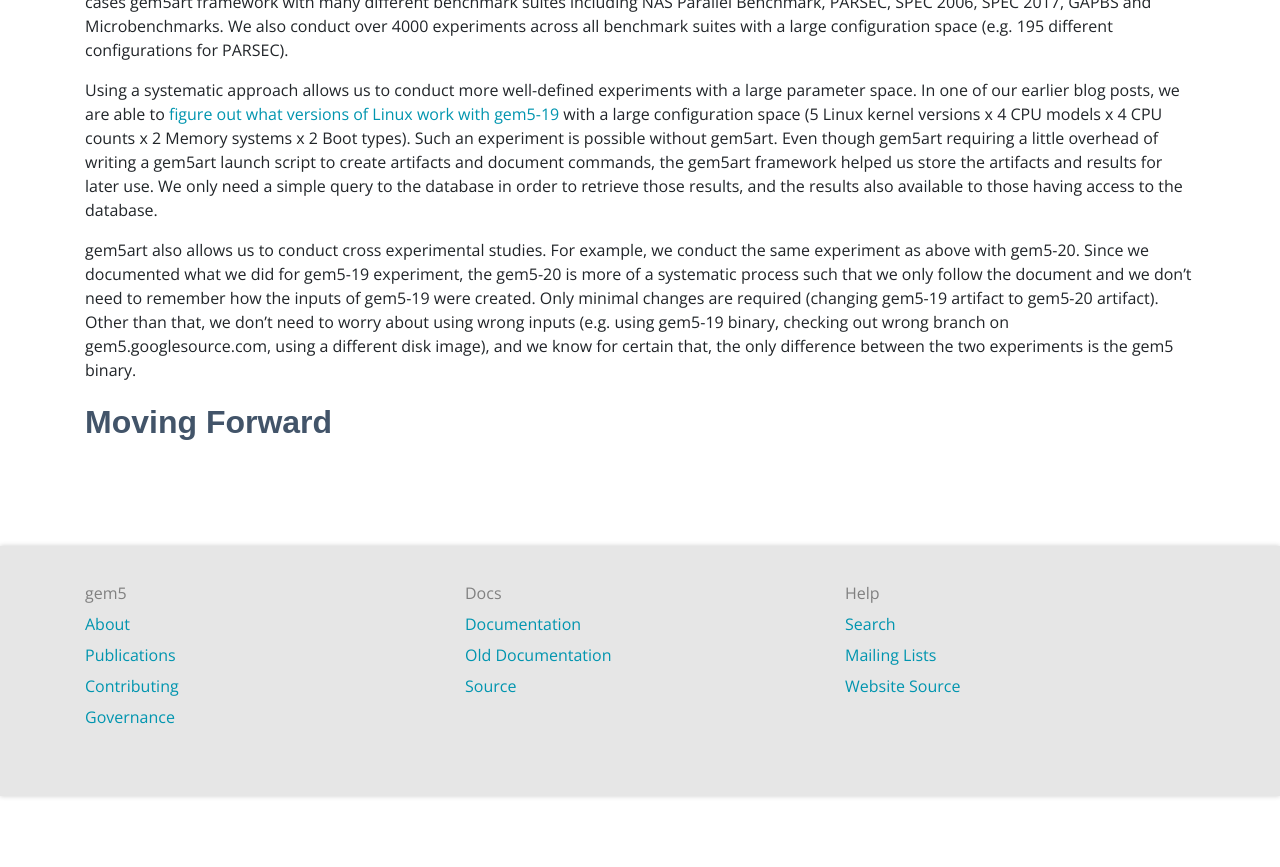
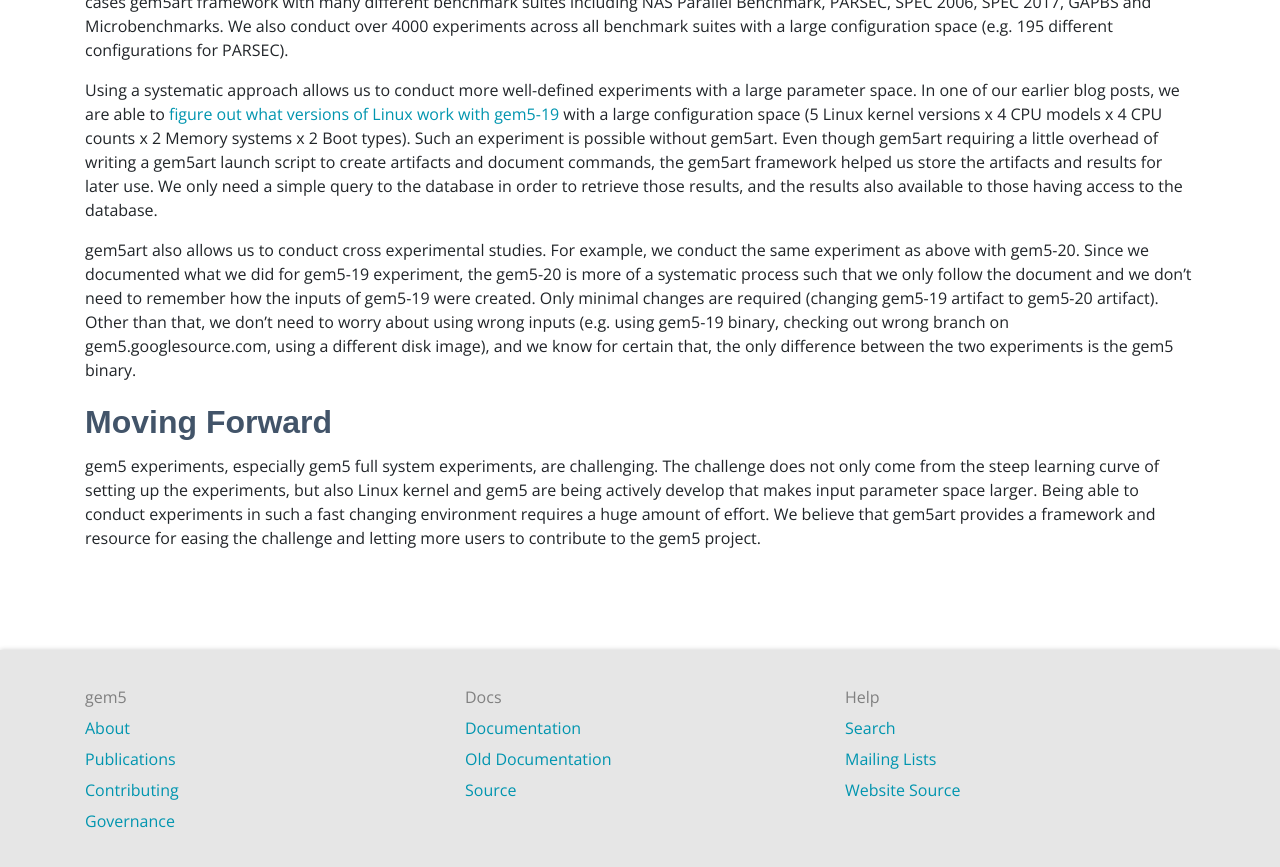
Before and after one commit to gem5/website, a Jekyll site: the page built from _posts/2020-05-26-gem5art.md, in a window 1280 px wide and 900 px high, scrolled down 1570 px. Shown: the top 867 px of the window. Built offline with Jekyll 4.4.1, drawn with Linux system fonts in a browser that asks for light colours; nearby versions of some CDN libraries; some web fonts are replaced; before the commit the page ends 2366 px from its top, so only the background shows below that; some of the changed text lies outside the part shown.

Commit message:
Update 2020-05-26-gem5art.md

```diff
--- a/_posts/2020-05-26-gem5art.md
+++ b/_posts/2020-05-26-gem5art.md
@@ -7,7 +7,7 @@ date:   2020-05-26
 categories: project
 ---
 
-# gem5art
+# gem5art: a gem5 Experiment Framework
 
 gem5art is a gem5 framework aiming to tackle the issue of reproducibility of gem5 experiments and improving the overall testing infrastructure of gem5.
 The framework is written in Python3 and utilizes MongoDB for creating experiments database. [gem5art is available for downloading through Python Package Index (PyPI, which is also known as `pip`)](https://github.com/darchr/gem5art).
@@ -69,3 +69,7 @@ Other than that, we don't need to worry about using wrong inputs (e.g. using gem
 
 
 ## Moving Forward
+gem5 experiments, especially gem5 full system experiments, are challenging.
+The challenge does not only come from the steep learning curve of setting up the experiments, but also Linux kernel and gem5 are being actively develop that makes input parameter space larger.
+Being able to conduct experiments in such a fast changing environment requires a huge amount of effort.
+We believe that gem5art provides a framework and resource for easing the challenge and letting more users to contribute to the gem5 project.
```
